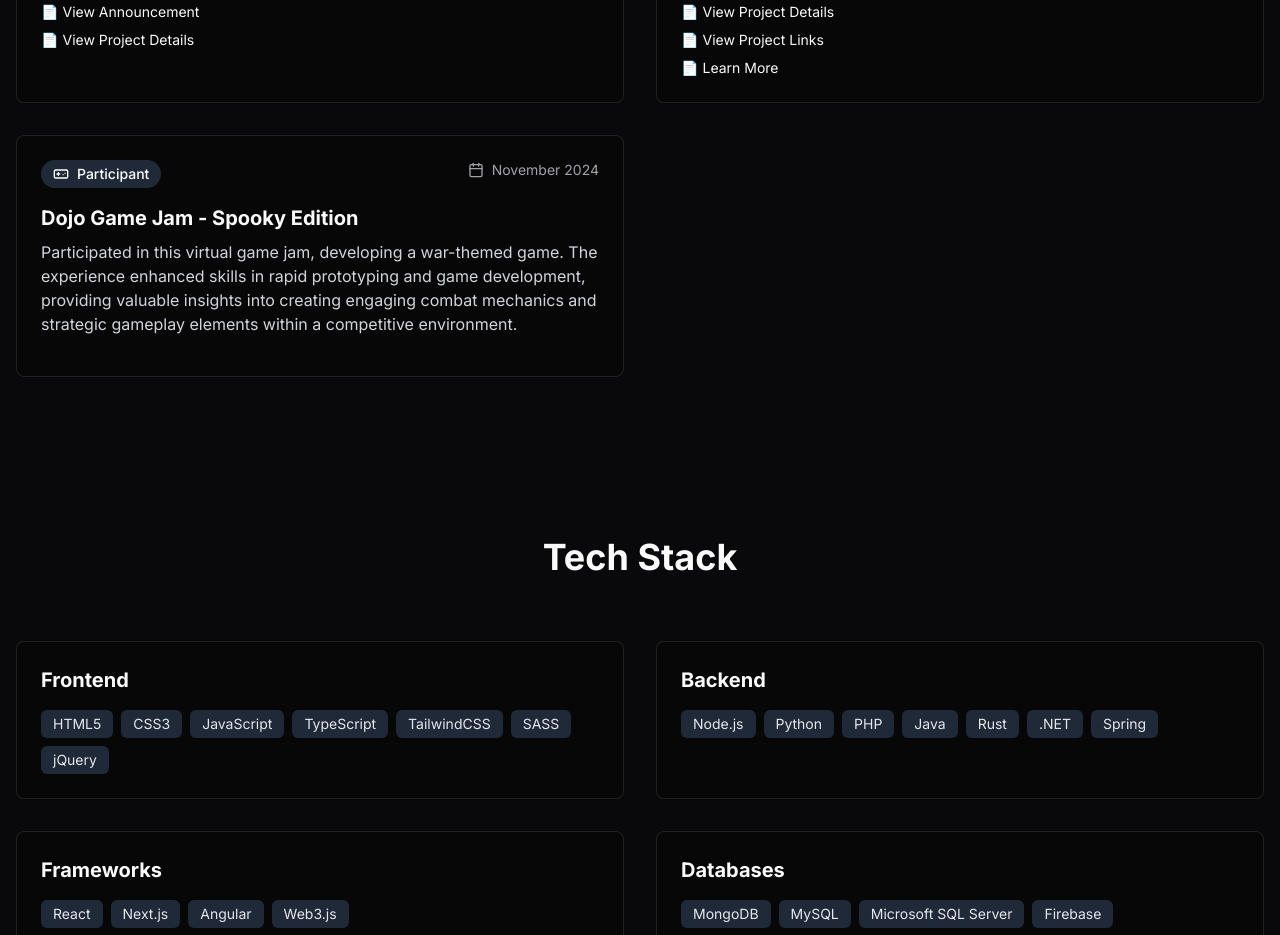
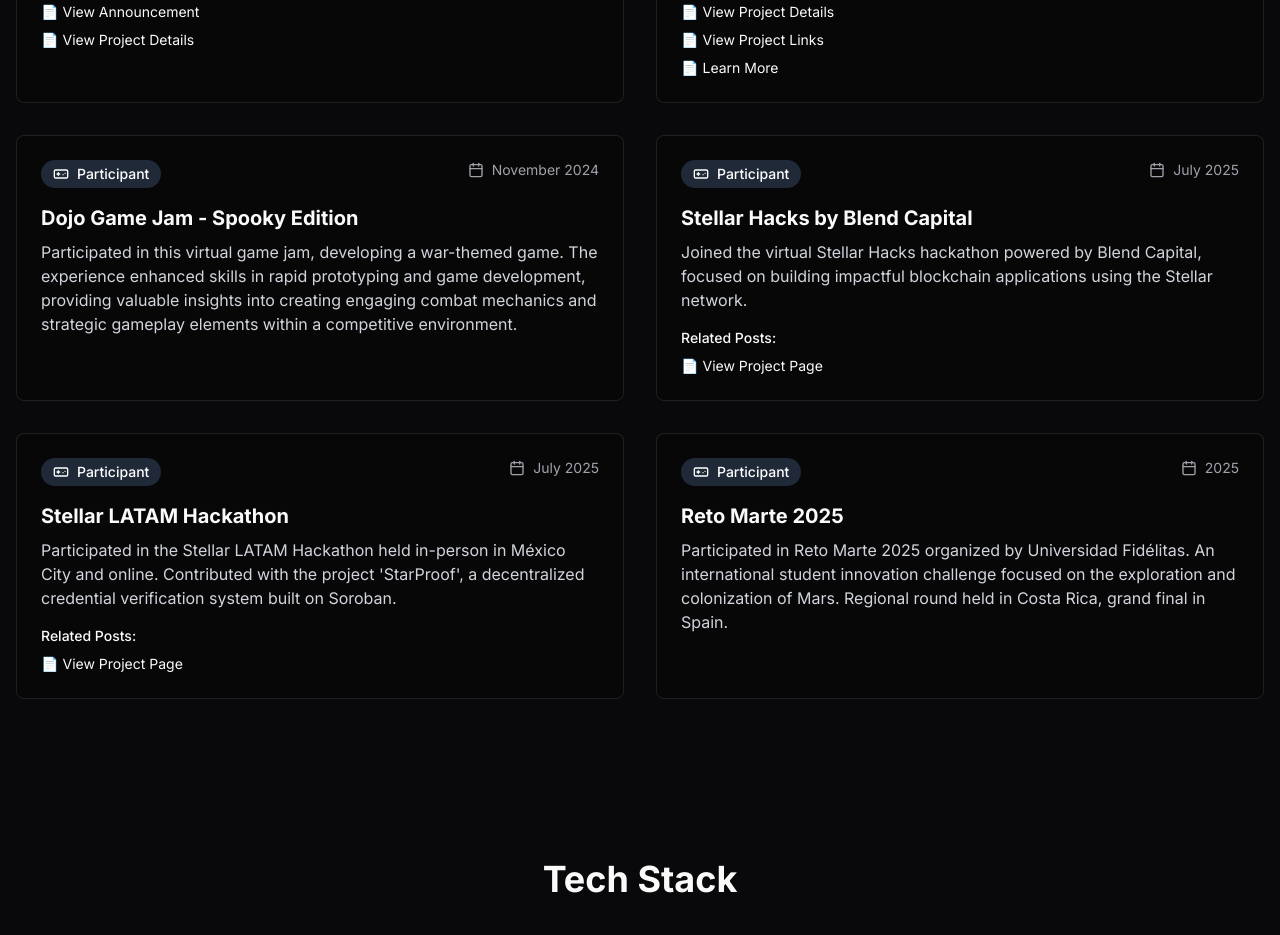
Before and after one commit to JosueBrenes/portfolio-web, a Next.js app: page / in a window 1280 px wide. Shown: the part 3420-4355 px from the top of the page. Built offline with nearby package versions, Linux system fonts and the light colour scheme.

Commit message:
feat: add new hackathon entries to achievements component

```diff
--- a/components/achievements.tsx
+++ b/components/achievements.tsx
@@ -54,6 +54,43 @@ const achievements = [
     date: "November 2024",
     description:
       "Participated in this virtual game jam, developing a war-themed game. The experience enhanced skills in rapid prototyping and game development, providing valuable insights into creating engaging combat mechanics and strategic gameplay elements within a competitive environment.",
+    links: [],
+    icon: GamepadIcon,
+  },
+  {
+    type: "Participant",
+    title: "Stellar Hacks by Blend Capital",
+    date: "July 2025",
+    description:
+      "Joined the virtual Stellar Hacks hackathon powered by Blend Capital, focused on building impactful blockchain applications using the Stellar network.",
+    links: [
+      {
+        label: "View Project Page",
+        url: "https://dorahacks.io/buidl/27455",
+      },
+    ],
+    icon: GamepadIcon,
+  },
+  {
+    type: "Participant",
+    title: "Stellar LATAM Hackathon",
+    date: "July 2025",
+    description:
+      "Participated in the Stellar LATAM Hackathon held in-person in México City and online. Contributed with the project 'StarProof', a decentralized credential verification system built on Soroban.",
+    links: [
+      {
+        label: "View Project Page",
+        url: "https://dorahacks.io/buidl/28433",
+      },
+    ],
+    icon: GamepadIcon,
+  },
+  {
+    type: "Participant",
+    title: "Reto Marte 2025",
+    date: "2025",
+    description:
+      "Participated in Reto Marte 2025 organized by Universidad Fidélitas. An international student innovation challenge focused on the exploration and colonization of Mars. Regional round held in Costa Rica, grand final in Spain.",
     links: [],
     icon: GamepadIcon,
   },
```
